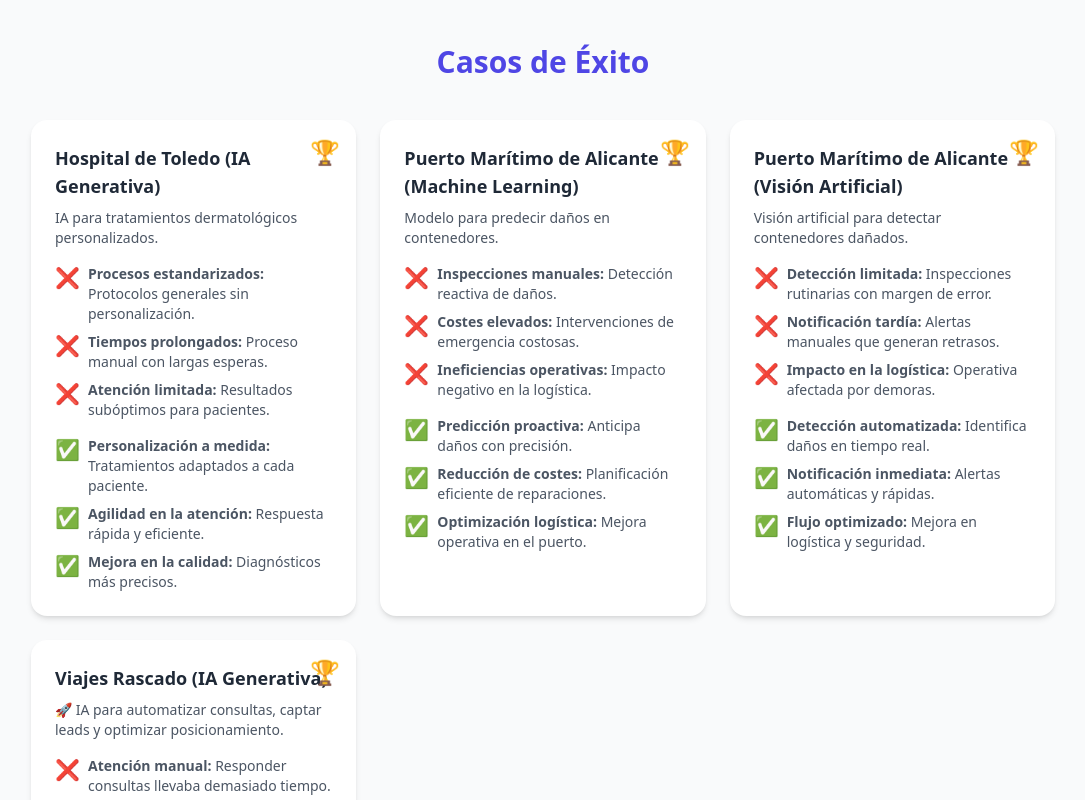
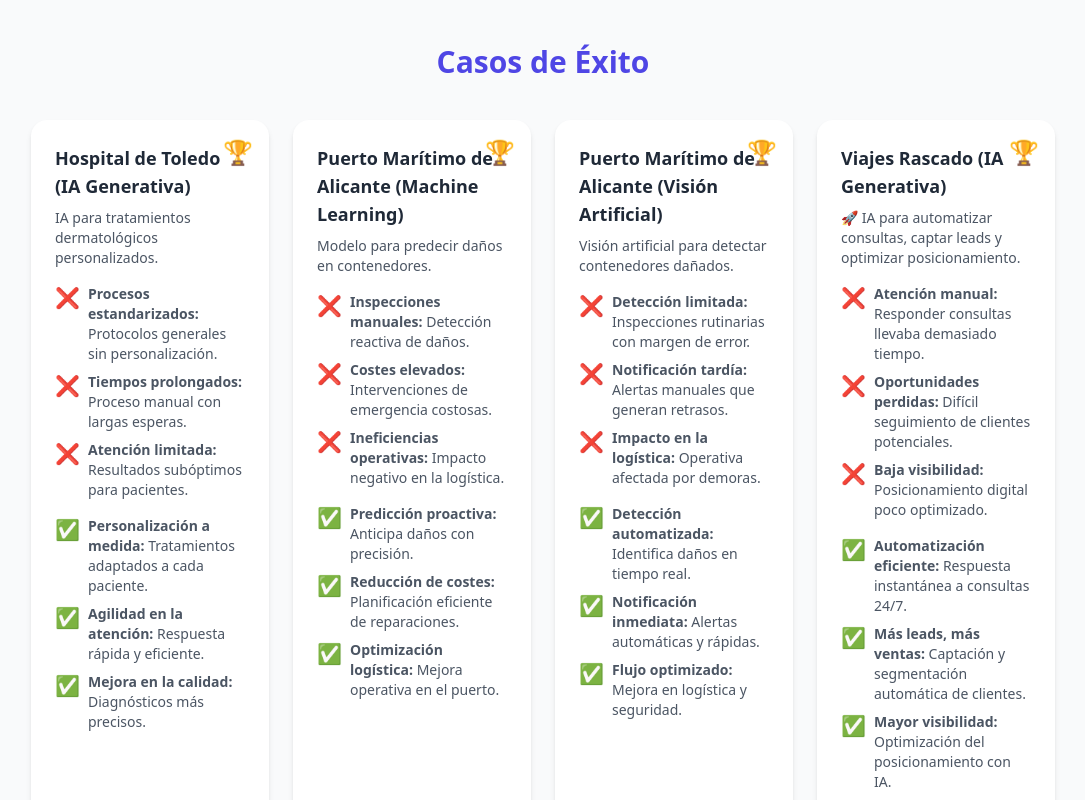
Before and after one commit to carlosmorenolosa/IA_Pymes, a React (Create React App) app: page / in a window 1280 px wide. Shown: the part 2660-3460 px from the top of the page, without its empty margins (97-1182 px from the left). Built offline with nearby package versions, Linux system fonts and the light colour scheme.

Commit message:
cambios diseño web

```diff
--- a/src/App.js
+++ b/src/App.js
@@ -359,7 +359,7 @@
         className="container mx-auto max-w-5xl"
       >
         <h2 className="mb-6 text-center text-3xl font-bold text-indigo-600">Casos de Éxito</h2>
-        <div className="mx-auto mt-10 grid gap-6 md:grid-cols-3">
+        <div className="mx-auto mt-10 grid gap-6 md:grid-cols-4">
           {successStories.map((story, i) => (
             <SuccessStoryCard key={i} {...story} />
           ))}
```
